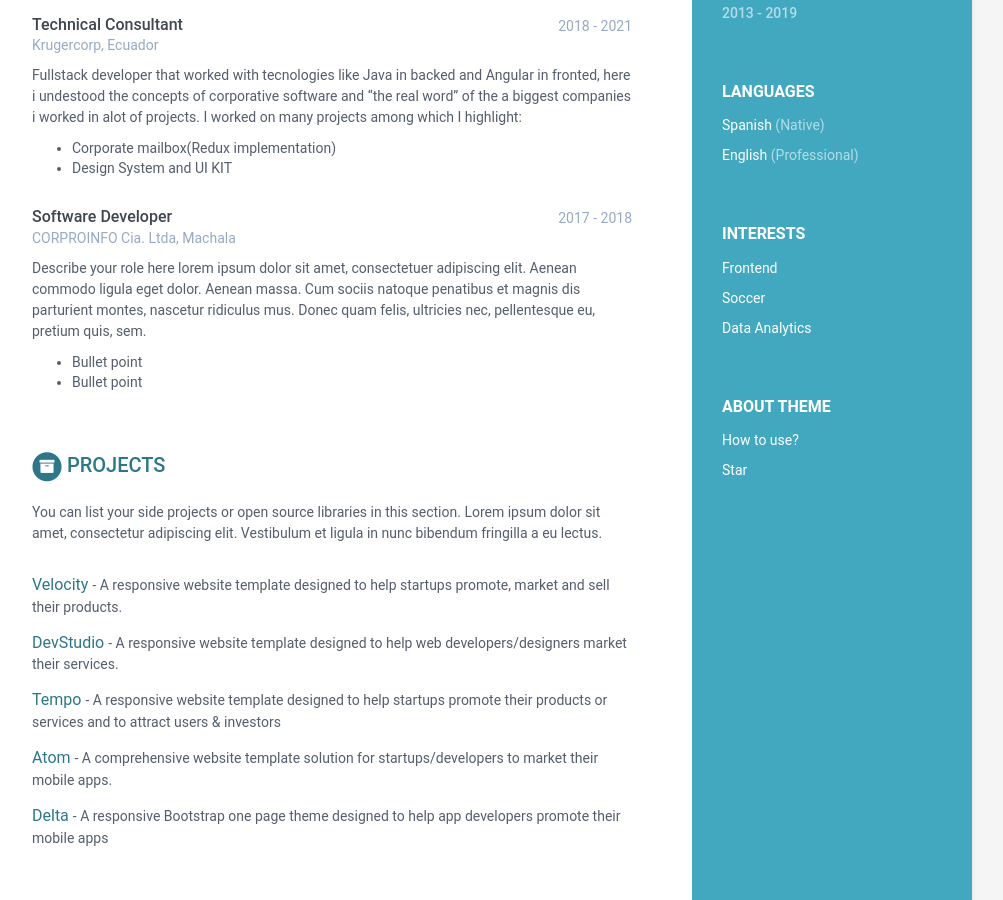
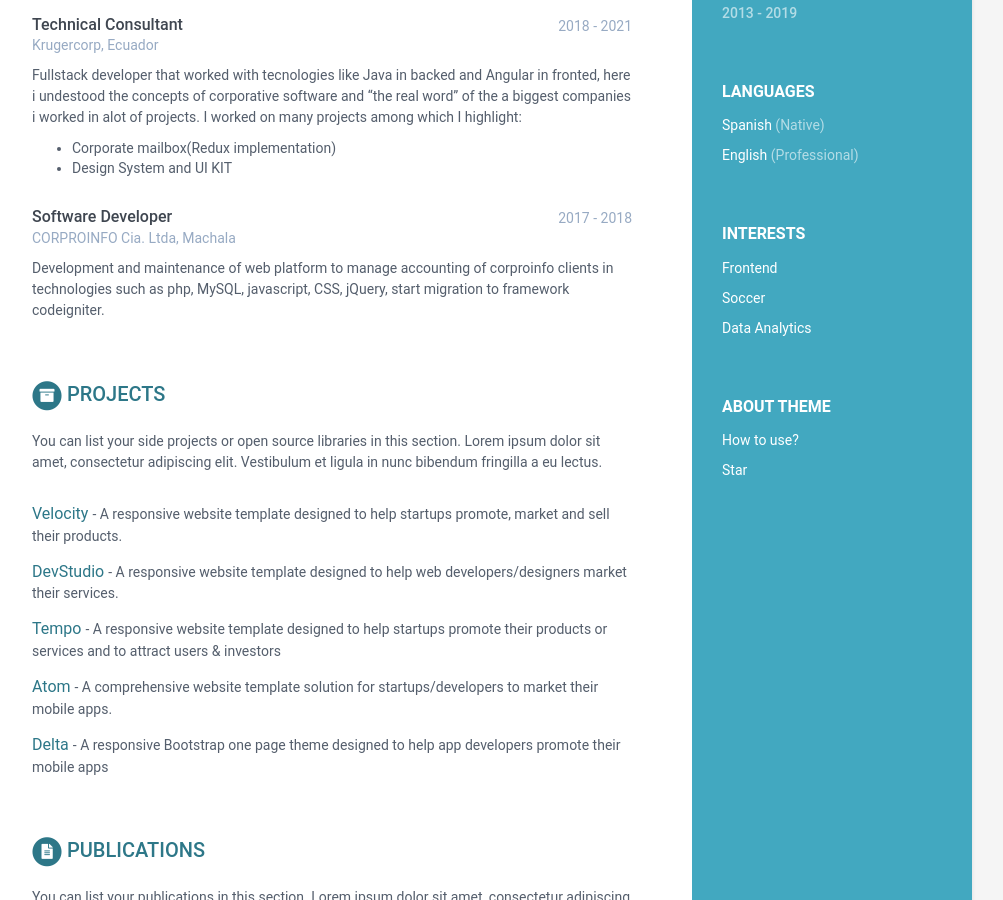
Before and after one commit to elcordova/caring-europa-fe48a, a Jekyll site: the page built from index.html, in a window 1280 px wide and 900 px high, scrolled down 595 px. Shown: the whole window, without its empty margins (168-1171 px from the left). Built offline with Jekyll 4.4.1, drawn with Linux system fonts in a browser that asks for light colours.

Commit message:
data.yml: changed

```diff
--- a/_data/data.yml
+++ b/_data/data.yml
@@ -69,13 +69,7 @@
     time: 2017 - 2018
     company: 'CORPROINFO Cia. Ltda, Machala'
     details: |
-      Describe your role here lorem ipsum dolor sit amet, consectetuer
-      adipiscing elit. Aenean commodo ligula eget dolor. Aenean massa.
-      Cum sociis natoque penatibus et magnis dis parturient montes,
-      nascetur ridiculus mus. Donec quam felis, ultricies nec,
-      pellentesque eu, pretium quis, sem.
-        - Bullet point
-        - Bullet point
+      Development and maintenance of web platform to manage accounting of corproinfo clients in technologies such as php, MySQL, javascript, CSS, jQuery, start migration to framework codeigniter.
 projects:
   title: Projects
   intro: >
```
